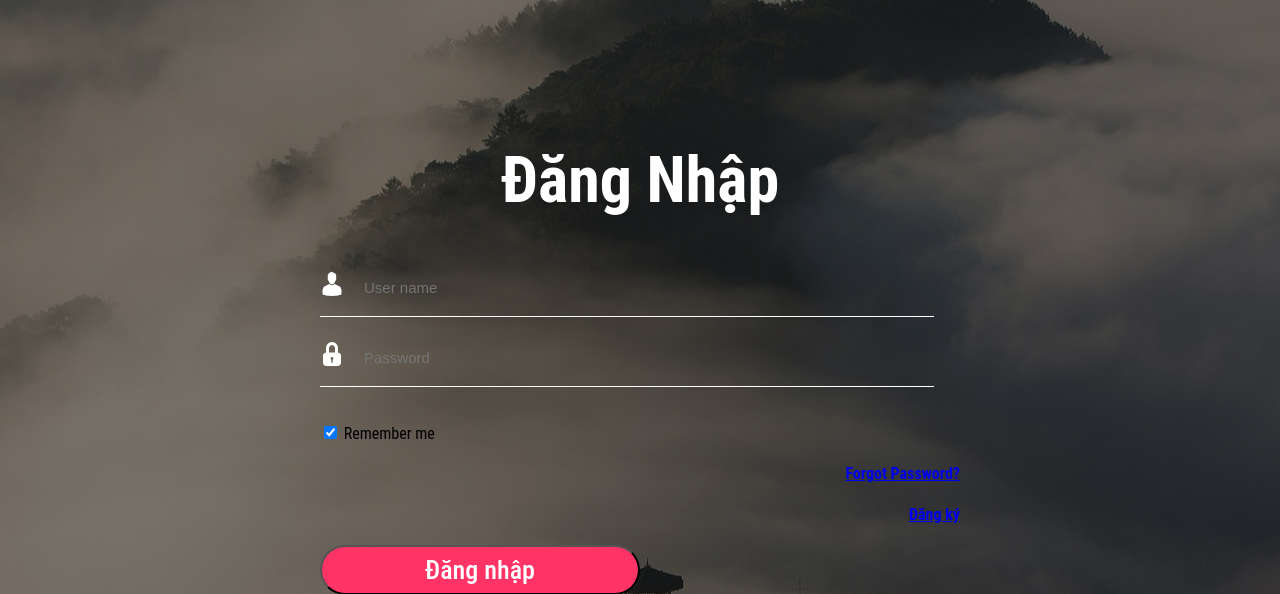
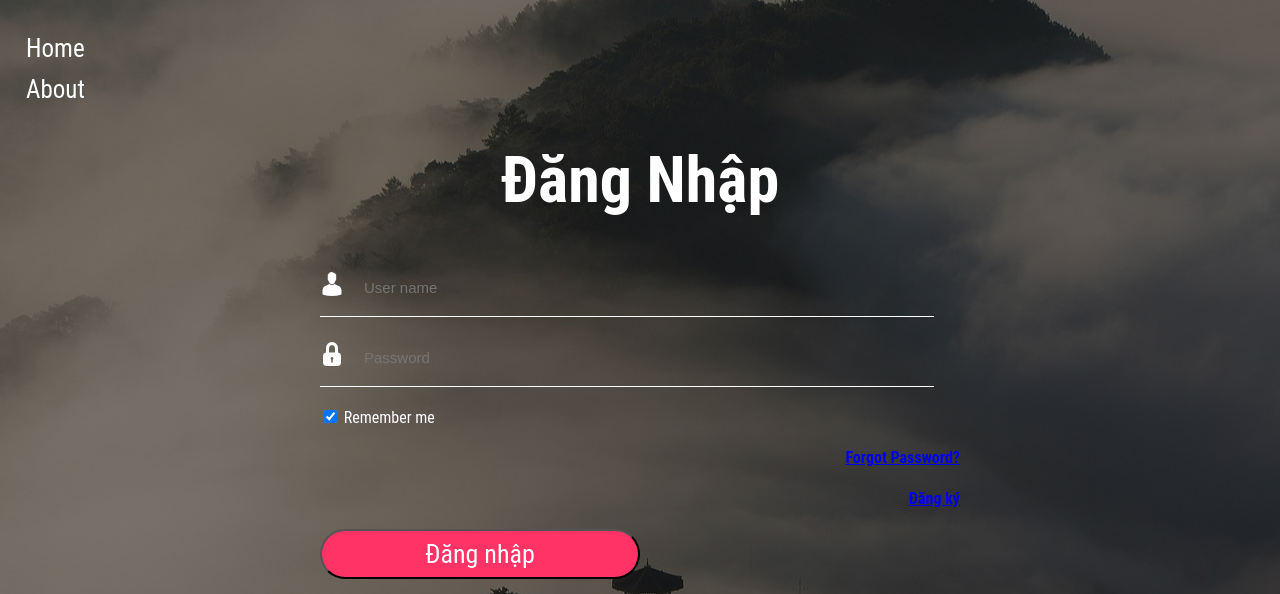
Before and after one commit to duongspm/duongspm.github.io, a PHP site: page /camper/login.html in a window 1280 px wide. Shown: the top 594 px of the page. Run offline with PHP 8.4, Linux system fonts and the light colour scheme.

Commit message:
update new
fix login.html

```diff
--- a/camper/css/login.css
+++ b/camper/css/login.css
@@ -48,7 +48,7 @@ body{
     display: inline-block;
 }
 .header-left-bottom input[type="password"]{
-  background:url(../image/l.png) no-repeat 0px 5px;
+  	background:url(../images/l.png) no-repeat 0px 5px;
   	outline: none;
   	font-size: 15px;
   	font-weight: 400;
@@ -100,3 +100,24 @@ td{
 h1:hover{
   	color:#F36;
 }
+.sidenav {
+  	width: 150px;
+  	position: fixed;
+  	z-index: 1;
+  	top: 20px;
+  	left: 10px;
+  	overflow-x: hidden;
+  	padding: 8px 0;
+}
+
+.sidenav a {
+  	padding: 6px 8px 6px 16px;
+  	text-decoration: none;
+  	font-size: 25px;
+  	color: #fff;
+  	display: block;
+}
+
+.sidenav a:hover {
+  color: #064579;
+}
--- a/camper/css/register.css
+++ b/camper/css/register.css
@@ -134,16 +134,38 @@ h1:hover{
 }
 table{
     font-size: 16px;
-  width:668;
+  	width:668;
 
 }
 td{
-  outline:none;
-  color:#fff;
+  	outline:none;
+  	color:#fff;
     border:none;
     height: 40px;
     vertical-align: bottom;
 }
 h1:hover{
-  color:#F36;
+  	color:#F36;
 }
+
+.sidenav {
+  	width: 150px;
+  	position: fixed;
+  	z-index: 1;
+  	top: 20px;
+  	left: 10px;
+  	overflow-x: hidden;
+  	padding: 8px 0;
+}
+
+.sidenav a {
+  	padding: 6px 8px 6px 16px;
+  	text-decoration: none;
+  	font-size: 25px;
+  	color: #fff;
+  	display: block;
+}
+
+.sidenav a:hover {
+  	color: #064579;
+}
--- a/camper/login.html
+++ b/camper/login.html
@@ -3,9 +3,13 @@
 	<head>
 		<meta http-equiv="Content-Type" content="text/html; charset=utf-8" />
 		<title>Đăng nhập - Camper</title>
-		<link rel="stylesheet" type="text/css" href="css/register.css">
+		<link rel="stylesheet" type="text/css" href="css/login.css">
 		</head>
 		<body>
+        	<div class="sidenav">
+                <a href="index.html"><i class='fas fa-home'></i>Home</a>
+                <a href="about.html">About</a>
+    		</div>
 			<div class="header">
 				<div class="header-main">
 					<h1>Đăng Nhập</h1>
```
Also changed, not shown: camper/register.html (+8 -2 lines). Lines whose indentation alone changed are shown as unchanged.
